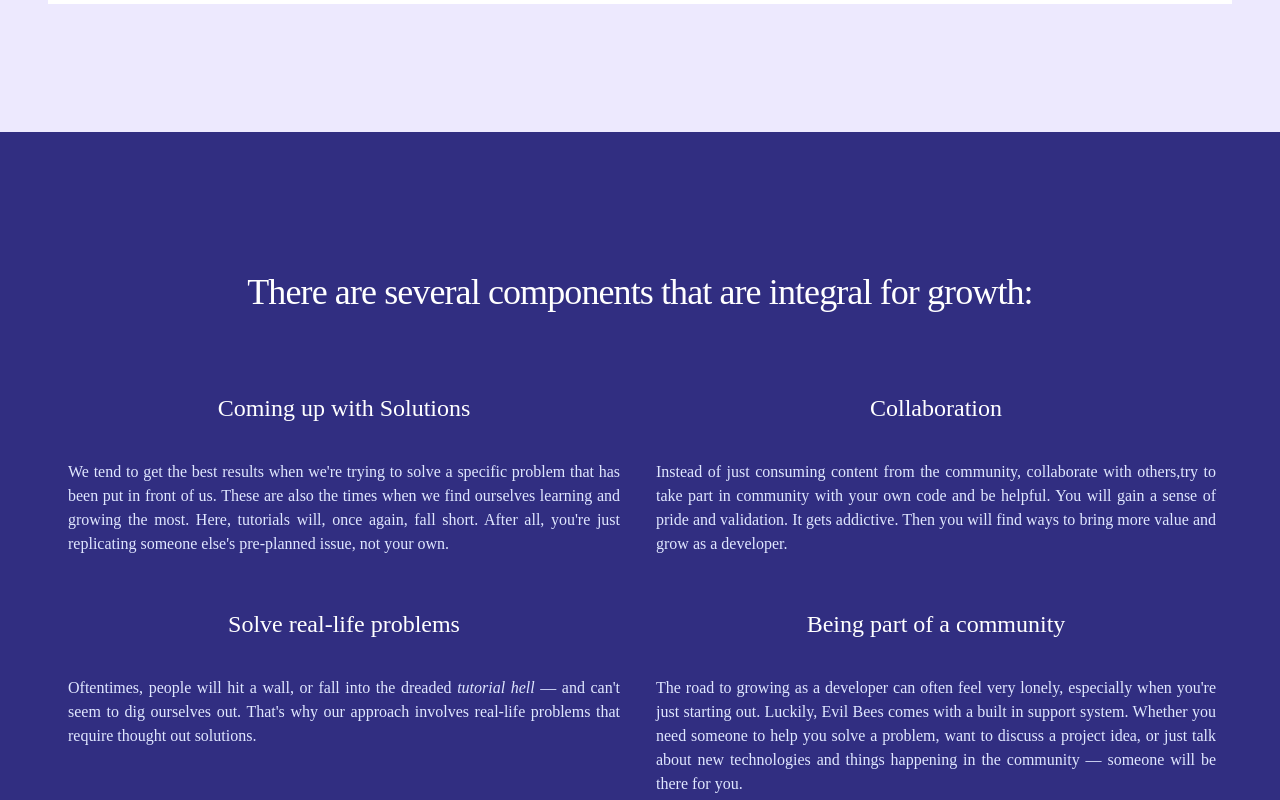
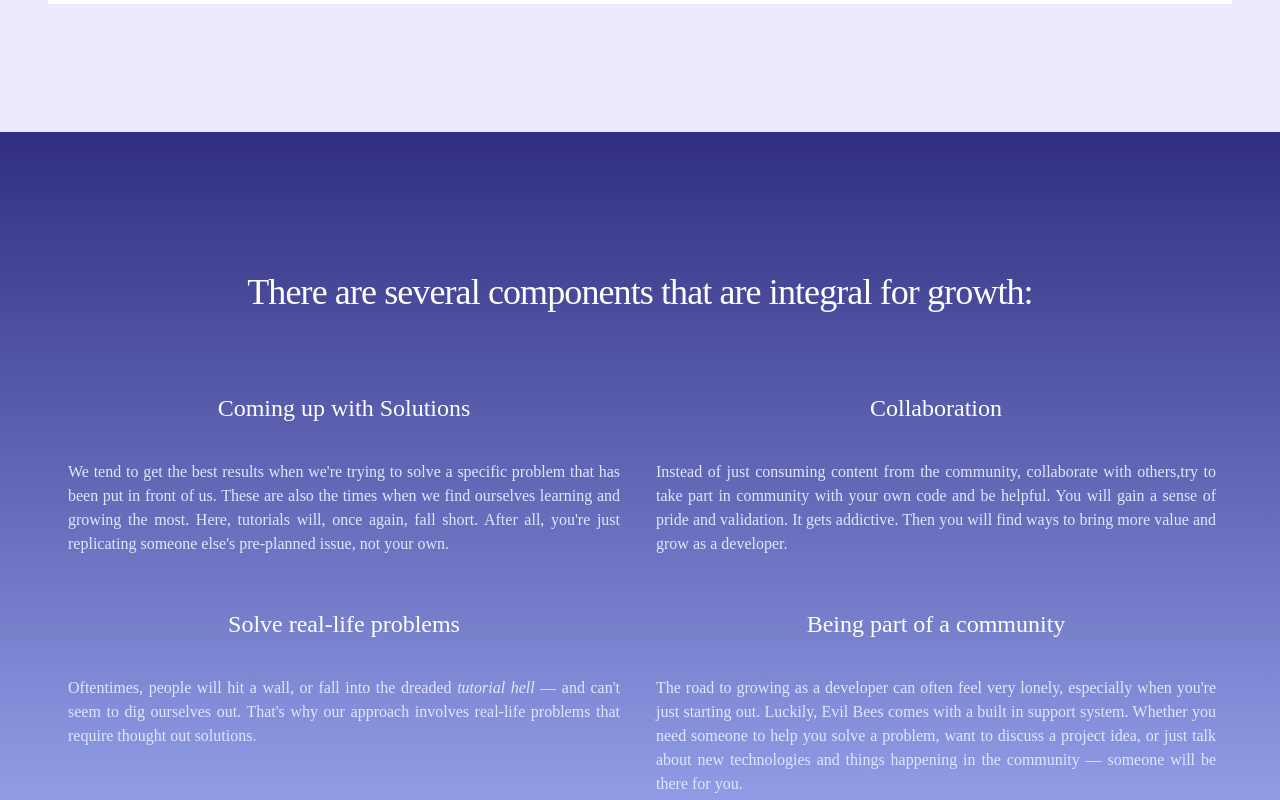
Before and after one commit to nikolap994/evil_bees, a Next.js app: page / in a window 1280 px wide. Shown: the part 1400-2200 px from the top of the page. Built offline with nearby package versions, Linux system fonts and the light colour scheme.

Commit message:
Update Growth bg to include gradient

```diff
--- a/components/cta/growth.js
+++ b/components/cta/growth.js
@@ -1,13 +1,11 @@
 export default function Growth() {
 	return (
-		<section className="bg-indigo-900 text-white py-16 md:py-24 lg:py-32 px-8 lg:px-12">
+		<section className="bg-gradient-to-b from-indigo-900 to-indigo-300 text-white py-16 md:py-24 lg:py-32 px-8 lg:px-12">
 			<div className="max-w-7xl mx-auto p-8 lg:p-0">
 				<h3 className="font-display text-4xl tracking-tight text-center mt-3 mb-12">
 					There are several components that are integral for growth:
 				</h3>
-				<div
-					className="relative z-10 lg:grid lg:grid-cols-2 items-baseline text-center whitespace-pre-wrap px-4 sm:mx-auto sm:px-0 lg:mx-0 lg:whitespace-normal"
-				>
+				<div className="relative z-10 lg:grid lg:grid-cols-2 items-baseline text-center whitespace-pre-wrap px-4 sm:mx-auto sm:px-0 lg:mx-0 lg:whitespace-normal">
 					<div className="group flex flex-col gap-y-4 rounded-full px-4 lg:rounded-r-none lg:rounded-l-xl lg:px-5 lg:py-5">
 						<h3 className="text-white p-3 text-2xl">
 							Coming up with Solutions
```
